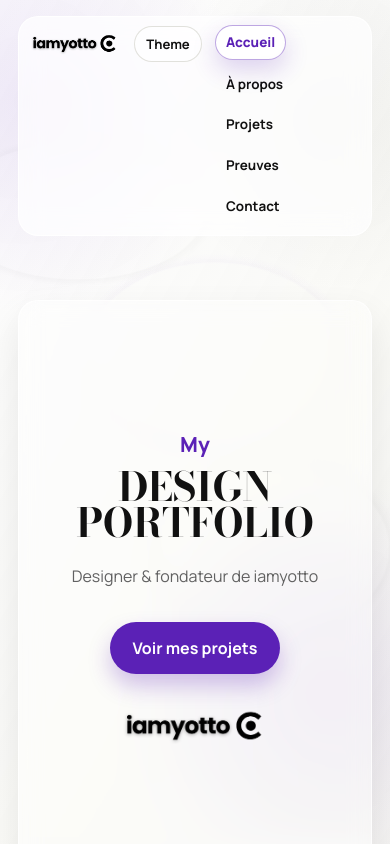
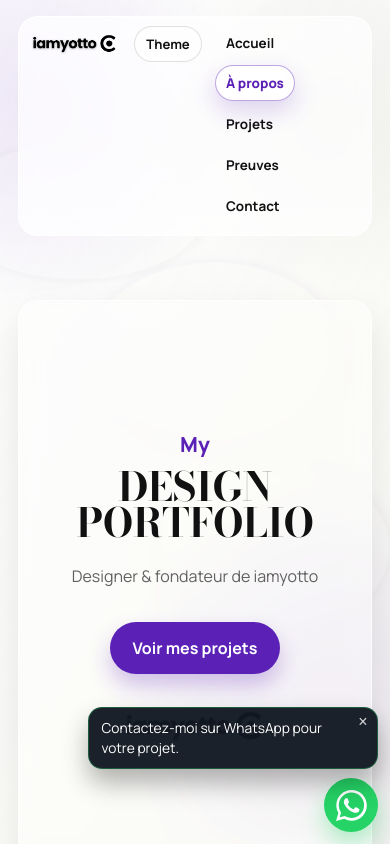
Before and after one commit to Hospice1/iamyotto, a plain HTML site: page index.html in a window 390 px wide. Shown: the top 844 px of the page. Drawn offline with nearby package versions, Linux system fonts and the light colour scheme.

Commit message:
Add see-less toggles, nav fix, and WhatsApp floating prompt

```diff
--- a/index.html
+++ b/index.html
@@ -101,6 +101,7 @@
 
       <div class="projects-footer">
         <button id="projects-toggle" type="button" class="btn-secondary btn-small" hidden>Voir plus</button>
+        <button id="projects-toggle-less" type="button" class="btn-secondary btn-small" hidden>Voir moins</button>
       </div>
     </section>
 
@@ -122,20 +123,24 @@
       </div>
 
       <div class="testimonial-controls">
-        <p class="testimonial-intro">Avis clients fictifs et réels (modération via admin).</p>
+        <p class="testimonial-intro">Avis clients</p>
       </div>
 
       <div id="testimonials-grid" class="testimonials-grid" aria-live="polite"></div>
 
       <div class="testimonial-footer">
         <button id="testimonials-toggle" type="button" class="btn-secondary btn-small" hidden>Voir plus</button>
+        <button id="testimonials-toggle-less" type="button" class="btn-secondary btn-small" hidden>Voir moins</button>
       </div>
 
       <form id="testimonial-form" class="testimonial-form">
         <h3>Laisser un témoignage</h3>
         <label>
-          Votre nom
-          <input type="text" name="name" placeholder="Nom obligatoire" required />
+          Votre nom et prenom
+          <span class="required-input-wrap">
+            <input type="text" name="name" placeholder="Nom et prenom" required />
+            <span class="required-star" aria-hidden="true">*</span>
+          </span>
         </label>
         <label>
           Votre avis (étoiles)
@@ -153,7 +158,7 @@
           <textarea name="message" rows="4" placeholder="Partagez votre expérience" required></textarea>
         </label>
         <button type="submit" class="btn-primary">Envoyer mon témoignage</button>
-        <p id="testimonial-status" class="testimonial-status">Votre nom est obligatoire pour publier un avis.</p>
+        <p id="testimonial-status" class="testimonial-status" aria-live="polite"></p>
       </form>
     </section>
 
@@ -199,6 +204,19 @@
     </nav>
   </footer>
 
+
+  <div id="whatsapp-widget" class="whatsapp-widget">
+    <div id="whatsapp-message" class="whatsapp-message" hidden>
+      <button id="whatsapp-message-close" class="whatsapp-message-close" type="button" aria-label="Fermer le message WhatsApp">×</button>
+      <p>Contactez-moi sur WhatsApp pour votre projet.</p>
+    </div>
+    <a class="whatsapp-fab" href="https://wa.me/22940175015" target="_blank" rel="noopener noreferrer" aria-label="Contacter sur WhatsApp">
+      <svg viewBox="0 0 24 24" aria-hidden="true" focusable="false">
+        <path d="M20.52 3.48A11.8 11.8 0 0 0 12.06 0C5.55 0 .26 5.28.26 11.79c0 2.08.54 4.12 1.58 5.92L0 24l6.45-1.69a11.8 11.8 0 0 0 5.61 1.43h.01c6.5 0 11.79-5.28 11.79-11.79 0-3.15-1.23-6.11-3.34-8.47Zm-8.46 18.2h-.01a9.8 9.8 0 0 1-4.98-1.36l-.36-.21-3.83 1 1.02-3.74-.24-.38a9.73 9.73 0 0 1-1.5-5.2c0-5.39 4.39-9.78 9.79-9.78 2.62 0 5.08 1.02 6.93 2.88a9.72 9.72 0 0 1 2.86 6.92c0 5.39-4.39 9.78-9.78 9.78Zm5.36-7.33c-.29-.14-1.71-.84-1.98-.94-.27-.1-.47-.14-.66.15-.2.29-.76.94-.93 1.14-.17.2-.34.22-.63.07-.29-.14-1.24-.46-2.37-1.46a8.9 8.9 0 0 1-1.64-2.04c-.17-.29-.02-.45.13-.6.13-.13.29-.34.44-.51.15-.17.2-.29.29-.48.1-.2.05-.37-.02-.52-.08-.14-.66-1.59-.91-2.18-.24-.58-.48-.5-.66-.5-.17-.01-.37-.01-.56-.01-.2 0-.52.07-.79.37-.27.29-1.04 1.02-1.04 2.5 0 1.47 1.06 2.89 1.21 3.09.15.2 2.09 3.2 5.06 4.48.71.3 1.27.48 1.7.61.72.23 1.37.2 1.89.12.58-.09 1.71-.7 1.95-1.37.24-.67.24-1.25.17-1.37-.07-.12-.27-.2-.56-.34Z" />
+      </svg>
+    </a>
+  </div>
+
   <script src="media-store.js" defer></script>
   <script src="script.js" defer></script>
 </body>
--- a/script.js
+++ b/script.js
@@ -80,15 +80,18 @@
 const importStatus = document.getElementById("import-status");
 const heroProjectsButton = document.getElementById("hero-projects-btn");
 const projectsToggle = document.getElementById("projects-toggle");
+const projectsToggleLess = document.getElementById("projects-toggle-less");
 
 const testimonialsGrid = document.getElementById("testimonials-grid");
 const testimonialsToggle = document.getElementById("testimonials-toggle");
+const testimonialsToggleLess = document.getElementById("testimonials-toggle-less");
 const testimonialForm = document.getElementById("testimonial-form");
 const testimonialStatus = document.getElementById("testimonial-status");
 const contactForm = document.getElementById("contact-form");
 const contactStatus = document.getElementById("contact-status");
 const proofProjectCount = document.getElementById("proof-project-count");
-
+const whatsappMessage = document.getElementById("whatsapp-message");
+const whatsappMessageClose = document.getElementById("whatsapp-message-close");
 const themeToggle = document.getElementById("theme-toggle");
 const themeMenu = document.getElementById("theme-menu");
 const themeOptions = Array.from(document.querySelectorAll(".theme-option"));
@@ -111,6 +114,7 @@
   cardKey: "",
   at: 0,
 };
+let whatsappMessageDismissed = false;
 
 async function loadCatalogData() {
   const response = await fetch("data.json", { cache: "no-store" });
@@ -538,6 +542,9 @@
     if (projectsToggle) {
       projectsToggle.hidden = true;
     }
+    if (projectsToggleLess) {
+      projectsToggleLess.hidden = true;
+    }
     return;
   }
 
@@ -582,6 +589,12 @@
     const canShowMore = shownProjects.length < projects.length;
     projectsToggle.hidden = !canShowMore;
     projectsToggle.textContent = "Voir plus";
+  }
+
+  if (projectsToggleLess) {
+    const canShowLess = projects.length > PROJECT_INITIAL_COUNT && clampedVisibleCount > PROJECT_INITIAL_COUNT;
+    projectsToggleLess.hidden = !canShowLess;
+    projectsToggleLess.textContent = "Voir moins";
   }
 
   setupProjectInteractions();
@@ -924,6 +937,15 @@
     visibleProjectCount = Math.min(renderedProjects.length, visibleProjectCount + PROJECT_STEP_COUNT);
     renderProjects(renderedProjects, true);
   });
+
+  projectsToggleLess?.addEventListener("click", () => {
+    if (!renderedProjects.length) {
+      return;
+    }
+
+    visibleProjectCount = PROJECT_INITIAL_COUNT;
+    renderProjects(renderedProjects, true);
+  });
 }
 
 function renderTestimonials(preservePagination = false) {
@@ -942,6 +964,9 @@
   if (!shown.length) {
     testimonialsGrid.innerHTML = '<p class="testimonial-empty">Aucun temoignage disponible.</p>';
     testimonialsToggle.hidden = true;
+    if (testimonialsToggleLess) {
+      testimonialsToggleLess.hidden = true;
+    }
     return;
   }
 
@@ -959,6 +984,11 @@
 
   testimonialsToggle.hidden = visibleTestimonials.length <= visibleTestimonialCount;
   testimonialsToggle.textContent = "Voir plus";
+
+  if (testimonialsToggleLess) {
+    testimonialsToggleLess.hidden = visibleTestimonialCount <= TESTIMONIAL_INITIAL_COUNT;
+    testimonialsToggleLess.textContent = "Voir moins";
+  }
 }
 async function importProjects() {
   let catalogProjects = [];
@@ -1134,6 +1164,11 @@
     visibleTestimonialCount = Math.min(total, visibleTestimonialCount + TESTIMONIAL_STEP_COUNT);
     renderTestimonials(true);
   });
+
+  testimonialsToggleLess?.addEventListener("click", () => {
+    visibleTestimonialCount = TESTIMONIAL_INITIAL_COUNT;
+    renderTestimonials(true);
+  });
 }
 
 function setupScrollReveal() {
@@ -1279,41 +1314,76 @@
     return;
   }
 
-  const sectionIds = [...new Set(allLinks.map((link) => link.getAttribute("href").slice(1)))];
-  const sections = sectionIds.map((id) => document.getElementById(id)).filter(Boolean);
+  const sectionIds = [...new Set(
+    allLinks
+      .map((link) => String(link.getAttribute("href") || "").replace(/^#/, ""))
+      .filter(Boolean)
+  )];
+  const sections = sectionIds
+    .map((id) => document.getElementById(id))
+    .filter((section) => section instanceof HTMLElement);
+
+  if (!sections.length) {
+    return;
+  }
 
   function setActive(sectionId) {
     allLinks.forEach((link) => {
-      const targetId = link.getAttribute("href").slice(1);
+      const targetId = String(link.getAttribute("href") || "").replace(/^#/, "");
       link.classList.toggle("is-active", targetId === sectionId);
     });
 
     if (heroProjectsButton) {
-      heroProjectsButton.classList.toggle("is-glass-active", sectionId === "projects");
+      heroProjectsButton.classList.toggle("is-glass-active", sectionId === "projects" || sectionId === "proof");
     }
   }
 
-  setActive("hero");
+  function detectActiveSection() {
+    const marker = window.innerHeight * 0.32;
+    let activeId = sections[0].id;
 
-  const observer = new IntersectionObserver(
-    (entries) => {
-      const visible = entries
-        .filter((entry) => entry.isIntersecting)
-        .sort((a, b) => b.intersectionRatio - a.intersectionRatio)[0];
+    sections.forEach((section) => {
+      const rect = section.getBoundingClientRect();
+      if (rect.top <= marker && rect.bottom >= marker) {
+        activeId = section.id;
+      } else if (rect.top < marker) {
+        activeId = section.id;
+      }
+    });
 
-      if (visible?.target?.id) {
-        setActive(visible.target.id);
-      }
-    },
-    {
-      rootMargin: "-35% 0px -45% 0px",
-      threshold: [0.15, 0.35, 0.6],
+    setActive(activeId);
+  }
+
+  detectActiveSection();
+  window.addEventListener("scroll", detectActiveSection, { passive: true });
+  window.addEventListener("resize", detectActiveSection);
+}
+function setupWhatsappWidget() {
+  if (!whatsappMessage || !whatsappMessageClose) {
+    return;
+  }
+
+  const revealMessage = () => {
+    if (whatsappMessageDismissed) {
+      return;
     }
-  );
 
-  sections.forEach((section) => observer.observe(section));
+    if (window.scrollY < 110) {
+      return;
+    }
+
+    whatsappMessage.hidden = false;
+    window.removeEventListener("scroll", revealMessage);
+  };
+
+  whatsappMessageClose.addEventListener("click", () => {
+    whatsappMessageDismissed = true;
+    whatsappMessage.hidden = true;
+    window.removeEventListener("scroll", revealMessage);
+  });
+
+  window.addEventListener("scroll", revealMessage, { passive: true });
 }
-
 window.addEventListener("storage", (event) => {
   if (event.key === ADMIN_PROJECTS_KEY) {
     importProjects();
@@ -1341,6 +1411,7 @@
   setupThemeSwitcher();
   setupScrollReveal();
   setupActiveNav();
+  setupWhatsappWidget();
   setupProjectsToggle();
   setupTestimonialForm();
   setupContactForm();
--- a/styles.css
+++ b/styles.css
@@ -388,6 +388,78 @@
   background: #1fb458;
 }
 
+.whatsapp-widget {
+  position: fixed;
+  right: clamp(0.75rem, 2vw, 1.2rem);
+  bottom: clamp(0.75rem, 2vw, 1.2rem);
+  z-index: 80;
+  display: grid;
+  justify-items: end;
+  gap: 0.55rem;
+}
+
+.whatsapp-message {
+  position: relative;
+  max-width: min(320px, calc(100vw - 2rem));
+  border: 1px solid rgba(37, 211, 102, 0.34);
+  border-radius: 14px;
+  background: rgba(18, 24, 34, 0.96);
+  color: #fff;
+  box-shadow: 0 14px 26px rgba(0, 0, 0, 0.3);
+  padding: 0.62rem 0.78rem;
+}
+
+.whatsapp-message[hidden] {
+  display: none !important;
+}
+
+.whatsapp-message p {
+  margin: 0;
+  padding-right: 1rem;
+  font-size: 0.86rem;
+  line-height: 1.45;
+  text-align: left;
+}
+
+.whatsapp-message-close {
+  position: absolute;
+  top: 0.15rem;
+  right: 0.2rem;
+  width: 1.35rem;
+  height: 1.35rem;
+  border: 0;
+  border-radius: 999px;
+  background: transparent;
+  color: rgba(255, 255, 255, 0.84);
+  font-size: 1rem;
+  line-height: 1;
+  cursor: pointer;
+}
+
+.whatsapp-fab {
+  width: 58px;
+  height: 58px;
+  border-radius: 999px;
+  display: inline-grid;
+  place-items: center;
+  background: #25d366;
+  box-shadow: 0 12px 24px rgba(37, 211, 102, 0.35);
+  transition: transform 180ms ease, box-shadow 180ms ease, background-color 180ms ease;
+}
+
+.whatsapp-fab:hover,
+.whatsapp-fab:focus-visible {
+  background: #1fb458;
+  transform: translateY(-2px);
+  box-shadow: 0 16px 26px rgba(37, 211, 102, 0.4);
+}
+
+.whatsapp-fab svg {
+  width: 31px;
+  height: 31px;
+  fill: #fff;
+}
+
 .btn-primary:hover,
 .btn-primary:focus-visible,
 .btn-secondary:hover,
@@ -507,6 +579,8 @@
 .projects-footer {
   display: flex;
   justify-content: center;
+  flex-wrap: wrap;
+  gap: 0.55rem;
   margin-top: 1rem;
 }
 
@@ -598,6 +672,8 @@
 .testimonial-footer {
   display: flex;
   justify-content: center;
+  flex-wrap: wrap;
+  gap: 0.55rem;
 }
 
 .testimonial-intro {
@@ -680,6 +756,26 @@
   gap: 0.33rem;
   font-weight: 650;
   text-align: left;
+}
+
+.required-input-wrap {
+  position: relative;
+  display: block;
+}
+
+.required-input-wrap input {
+  padding-right: 1.6rem;
+}
+
+.required-star {
+  position: absolute;
+  top: 0.48rem;
+  right: 0.62rem;
+  color: #e11d48;
+  font-size: 1rem;
+  font-weight: 900;
+  line-height: 1;
+  pointer-events: none;
 }
 
 .rating-picker {
@@ -947,6 +1043,15 @@
   .testimonials-grid {
     grid-template-columns: 1fr;
   }
+
+  .whatsapp-message {
+    max-width: min(82vw, 290px);
+  }
+
+  .whatsapp-fab {
+    width: 54px;
+    height: 54px;
+  }
 }
 
 .hero .eyebrow {
```
